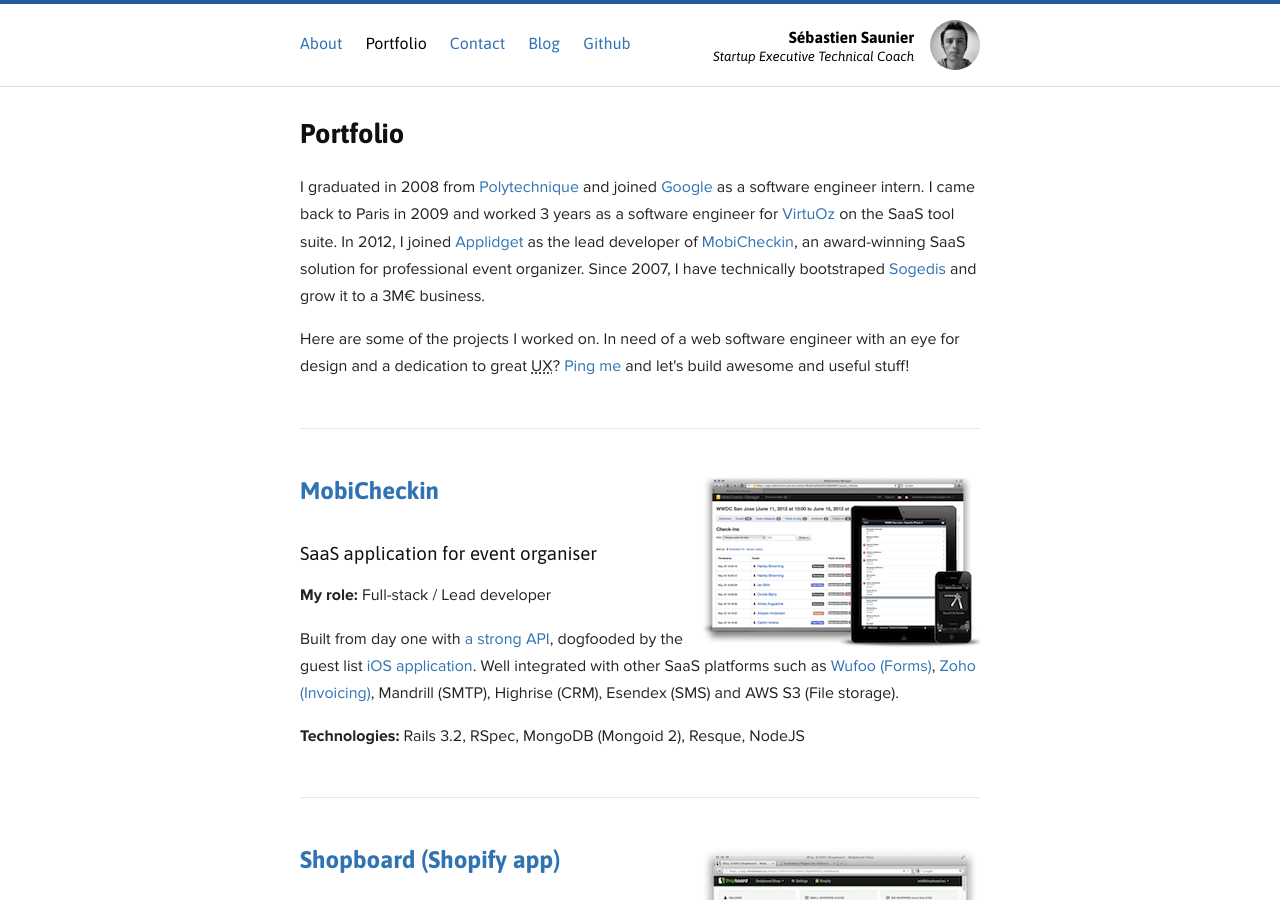
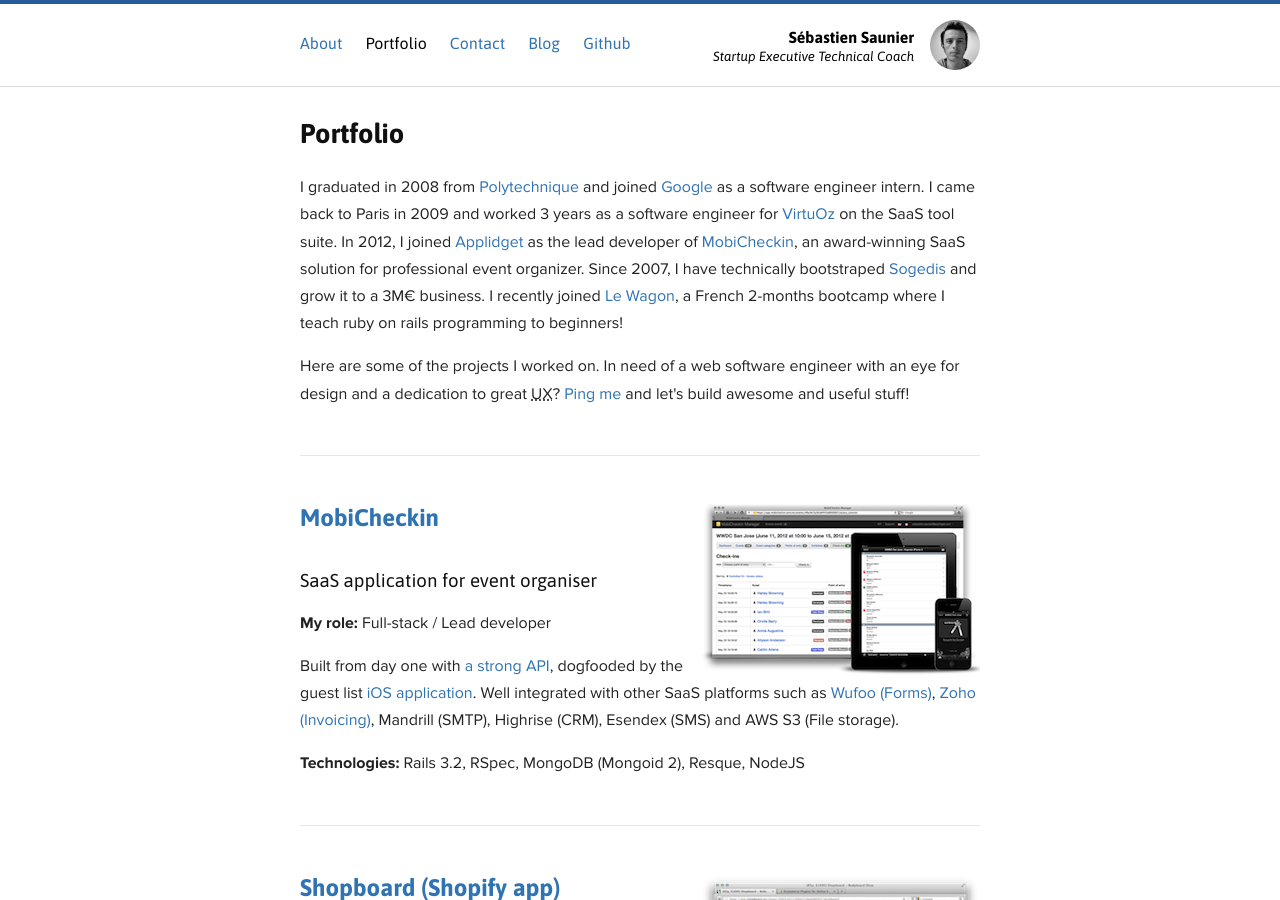
Before and after one commit to ssaunier/ssaunier.github.io, a Jekyll site: the page built from portfolio/index.html, in a window 1280 px wide and 900 px high. Built offline with Jekyll 4.4.1, drawn with Linux system fonts in a browser that asks for light colours; Markdown is read by kramdown in place of the engine named in the settings.

Commit message:
Update Portfolio with Le Wagon

```diff
--- a/portfolio/index.html
+++ b/portfolio/index.html
@@ -11,13 +11,13 @@
 
 <p class="fancy">
   I graduated in 2008 from <a href="http://www.polytechnique.edu/jsp/accueil.jsp?LANGUE=1">Polytechnique</a> and joined <a href="https://www.google.com/about/jobs/locations/zurich/">Google</a> as a software engineer intern. I came back to Paris in 2009 and worked 3 years as a software engineer for <a href="http://www.virtuoz.com">VirtuOz</a> on the SaaS tool suite. In 2012, I joined <a href="http://www.applidget.com">Applidget</a>
-  as the lead developer of <a href="http://www.mobicheckin.com">MobiCheckin</a>, an award-winning SaaS solution for professional event organizer. Since 2007, I have technically bootstraped <a href="http://www.sogedis.fr">Sogedis</a> and grow it to a 3M€ business.
+  as the lead developer of <a href="http://www.mobicheckin.com">MobiCheckin</a>, an award-winning SaaS solution for professional event organizer. Since 2007, I have technically bootstraped <a href="http://www.sogedis.fr">Sogedis</a> and grow it to a 3M€ business. I recently joined <a href="http://www.lewagon.org">Le Wagon</a>, a French 2-months bootcamp where I teach ruby on rails programming to beginners!
 </p>
 
 <p class="fancy">
   Here are some of the projects I worked on. In need of
   a web software engineer with an eye for design and a dedication to great <abbr title="User Experience">UX</abbr>?
-  <a href="mailto:seb@saunier.me">Ping me</a>
+  <a href="/contact/">Ping me</a>
   and let's build awesome and useful stuff!
 </p>
 
```
